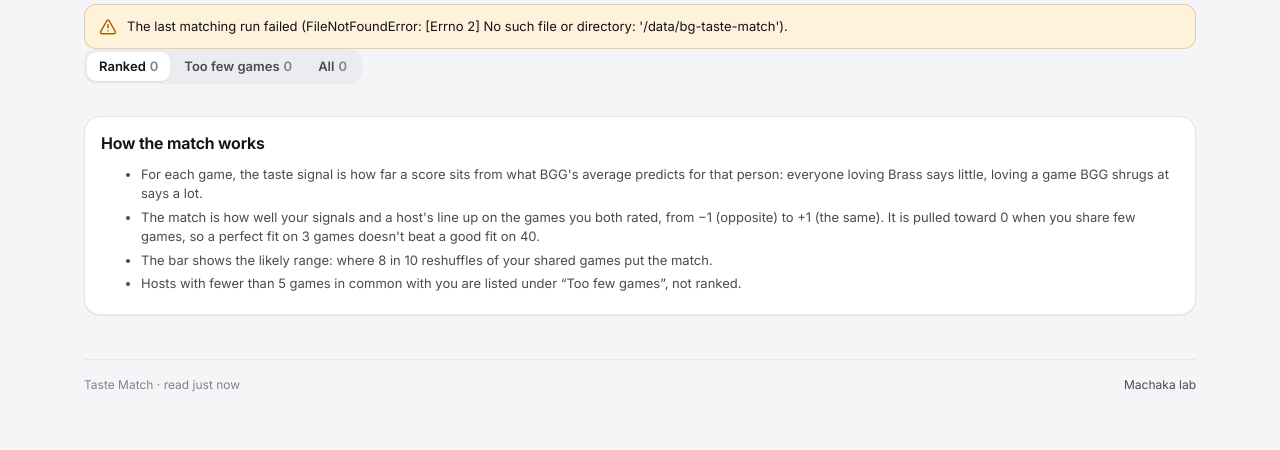
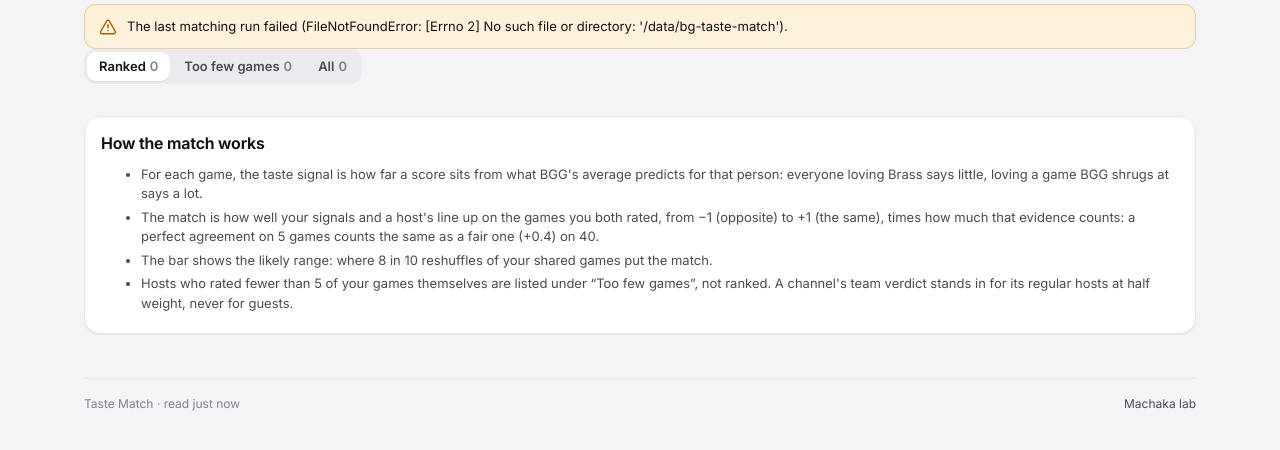
Before and after one commit to moudimash99/Infra, a FastAPI app: page /reviewers in a window 1280 px wide. Shown: the part 201-651 px from the top of the page. Run offline with FastAPI, Linux system fonts and the light colour scheme; parts of the project's set-up code (start-up, migrations or seed data) failed here and were passed over.

Commit message:
lab, Taste Match: wording from the final screenshots
- Picks with a single reviewer say 'Its one reviewer loved it', not '1 of 1 reviewers'.
- Reviewers page, 'How the match works': the current rules (5 games of the host's own; team verdicts for regulars
  at half weight; a perfect agreement on 5 games counts the same as a fair one on 40).
- Game page: a channel's collective verdict is 'The team', not a host called 'Team'.

Co-Authored-By: Claude Opus 5.5 <noreply@anthropic.com>

```diff
--- a/k8s/tools/lab.yaml
+++ b/k8s/tools/lab.yaml
@@ -84,7 +84,7 @@ spec:
       priorityClassName: homelab-critical
       containers:
         - name: lab
-          image: docker.io/library/lab:2026-11-24-final
+          image: docker.io/library/lab:2026-11-24-final2
           imagePullPolicy: Never
           ports:
             - { name: http, containerPort: 8080 }
--- a/lab/app/sources/taste.py
+++ b/lab/app/sources/taste.py
@@ -239,8 +239,10 @@ def by_host(verdicts):
     groups = {}
     for v in verdicts:
         unnamed = (v.get("host") or "").lower().startswith("unknown")
+        team = (v.get("host") or "").lower() == "team"          # the channel's collective verdict
         key = "unknown" if unnamed else v["rid"]
-        gr = groups.setdefault(key, {"rid": None if unnamed else v["rid"], "host": "Unnamed speaker" if unnamed else v["host"],
+        gr = groups.setdefault(key, {"rid": None if unnamed else v["rid"],
+                                     "host": "Unnamed speaker" if unnamed else ("The team" if team else v["host"]),
                                      "channel": v.get("channel"), "m": v.get("m"), "items": [], "unnamed": unnamed})
         gr["items"].append(v)
     for gr in groups.values():
--- a/lab/app/templates/tastematch/_insights.html
+++ b/lab/app/templates/tastematch/_insights.html
@@ -30,7 +30,7 @@
     <span class="meta">{{ e.facts.year or "" }}{% if e.facts.min_p %} · {{ e.facts.min_p }}{% if e.facts.max_p and e.facts.max_p != e.facts.min_p %}-{{ e.facts.max_p }}{% endif %} players{% endif %}{% if e.facts.time %} · {{ e.facts.time }} min{% endif %}{% if e.facts.weight %} · weight {{ "%.1f" | format(e.facts.weight) }}{% endif %}</span>
     {% if e.why %}<span class="tm-why">{{ icon("sparkle") }}<span>You rate {% for w in e.why %}<b>{{ w.name }}</b>{{ ", " if not loop.last }}{% endfor %} above BGG</span></span>{% endif %}
     {% if e.fans %}<span class="tm-why">{{ icon("thumbs-up") }}<span>{% for r, sc in e.fans[:3] %}<b>{{ r.name }}</b> {{ "%.0f" | format(sc) }}/5{{ ", " if not loop.last }}{% endfor %}{% if e.fans | length > 3 %} +{{ e.fans | length - 3 }}{% endif %}</span></span>
-    {% elif e.loved %}<span class="tm-why">{{ icon("thumbs-up") }}<span>{{ e.loved }} of {{ e.hosts }} reviewers loved it</span></span>{% endif %}
+    {% elif e.loved %}<span class="tm-why">{{ icon("thumbs-up") }}<span>{% if e.hosts == 1 %}Its one reviewer loved it{% else %}{{ e.loved }} of {{ e.hosts }} reviewers loved it{% endif %}</span></span>{% endif %}
   </span>
   <span class="tm-exp"><small>likely for you</small><b>{{ "%.1f" | format(e.likely) }}<i>/5</i></b><small>BGG {{ "%.1f" | format(e.facts.average / 2) }} · {{ e.n | comma }} ratings</small></span>
 </a>
--- a/lab/app/templates/tastematch/reviewers.html
+++ b/lab/app/templates/tastematch/reviewers.html
@@ -36,9 +36,9 @@
     <h3 class="mb-3">How the match works</h3>
     <ul class="tm-note">
       <li>For each game, the taste signal is how far a score sits from what BGG's average predicts for that person: everyone loving Brass says little, loving a game BGG shrugs at says a lot.</li>
-      <li>The match is how well your signals and a host's line up on the games you both rated, from −1 (opposite) to +1 (the same). It is pulled toward 0 when you share few games, so a perfect fit on 3 games doesn't beat a good fit on 40.</li>
+      <li>The match is how well your signals and a host's line up on the games you both rated, from −1 (opposite) to +1 (the same), times how much that evidence counts: a perfect agreement on 5 games counts the same as a fair one (+0.4) on 40.</li>
       <li>The bar shows the likely range: where 8 in 10 reshuffles of your shared games put the match.</li>
-      <li>Hosts with fewer than 5 games in common with you are listed under “Too few games”, not ranked.</li>
+      <li>Hosts who rated fewer than 5 of your games themselves are listed under “Too few games”, not ranked. A channel's team verdict stands in for its regular hosts at half weight, never for guests.</li>
     </ul>
     {% if s %}<p class="xs muted mt-3">{{ s.reviewers | length }} hosts from {{ s.reviewers | map(attribute="channel") | unique | list | length }} channels, against your {{ s.user | length }} rated games. Computed {{ s.at | ago }}.</p>{% endif %}
   </div>
```
